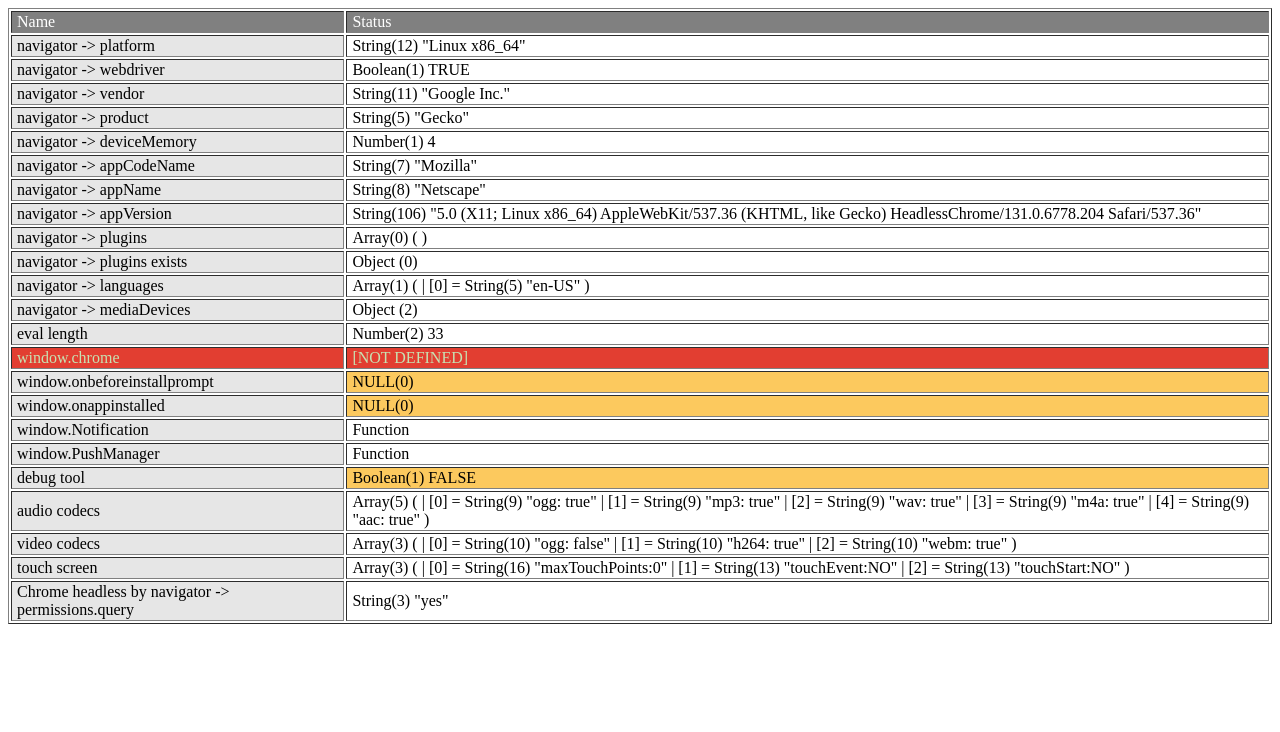
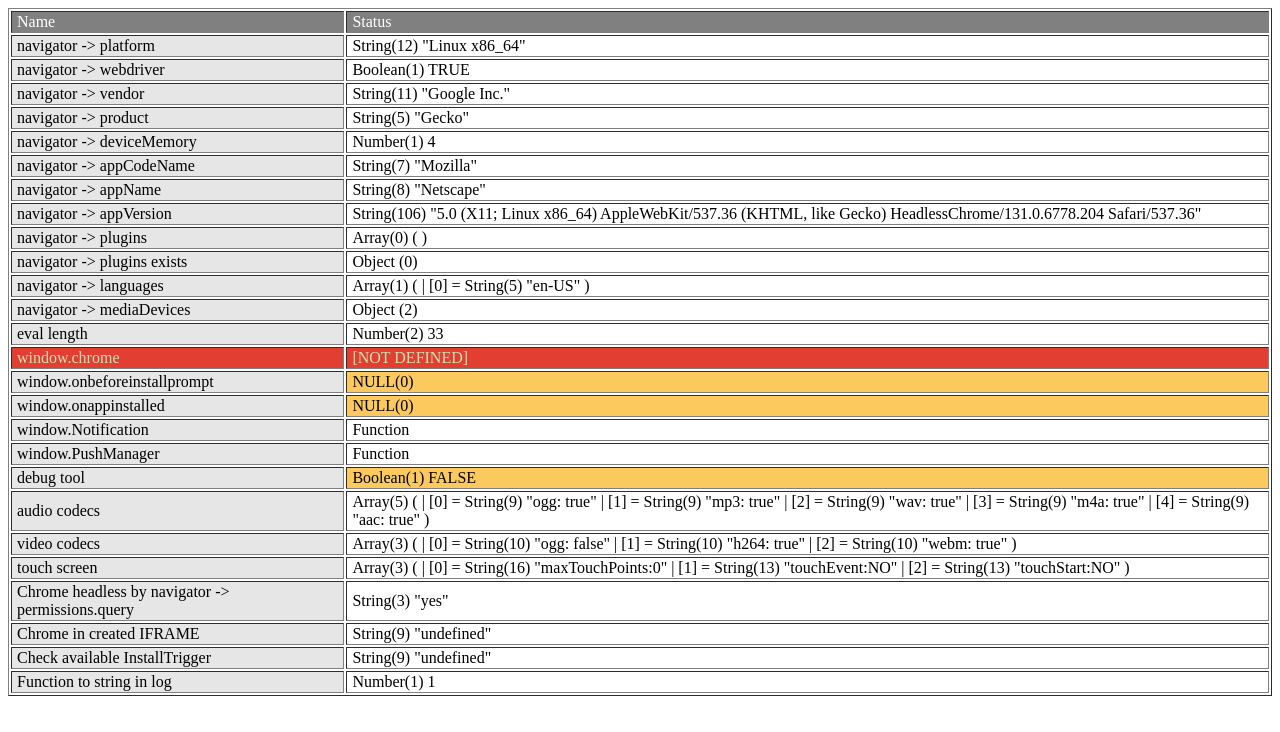
Before and after one commit to ViktorMelnikov/viktormelnikov.github.io, a plain HTML site: page index.html in a window 1280 px wide. Drawn offline with Linux system fonts and the light colour scheme.

Commit message:
Update detector

```diff
--- a/index.html
+++ b/index.html
@@ -125,6 +125,19 @@
             <td></td>
         </tr>
 
+        <tr id="iframe_with_chrome">
+            <td>Chrome in created IFRAME</td>
+            <td></td>
+        </tr>
+        <tr id="install_trigger">
+            <td>Check available InstallTrigger</td>
+            <td></td>
+        </tr>
+        <tr id="function_to_string_in_log">
+            <td>Function to string in log</td>
+            <td></td>
+        </tr>
+
     </tbody>
 </table>
 
@@ -193,6 +206,28 @@
     setValue('touch_screen', touchScreen());
     setValue('window_onbeforeinstallprompt', window, 'onbeforeinstallprompt')
     setValue('window_onappinstalled', window, 'onappinstalled')
+
+    setValue('install_trigger', typeof InstallTrigger);
+    setValue('function_to_string_in_log', function () {
+        var a = 0,
+            b = function () {};
+        b.toString =
+            function () {
+                ++a;
+                return ""
+            };
+        console.log(b);
+        return a
+    }());
+
+    setValue('iframe_with_chrome', function () {
+        var a = document.createElement("iframe");
+        a.srcdoc = "srcdoc";
+        document.body.appendChild(a);
+        var b = typeof a.contentWindow.chrome;
+        a.remove();
+        return b
+    }());
 
     function setValue(id) {
         let value;
```
